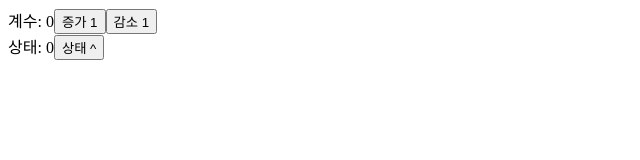
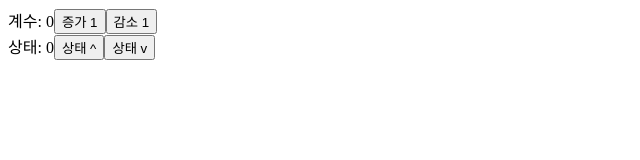
Before and after one commit to osparking/react_topic, a React (Vite) app: page / in a window 1280 px wide. Shown: the top 160 px of the page, without its empty margins (0-640 px from the left). Built offline with nearby package versions, Linux system fonts and the light colour scheme.

Commit message:
RHS of arrow function calls dispatch() - dec

```diff
--- a/src/App.jsx
+++ b/src/App.jsx
@@ -20,6 +20,9 @@ function App() {
       <button onClick={() => dispatch({ type: "inc", payload: 1 })}>
         상태 ^
       </button>
+      <button onClick={() => dispatch({ type: "dec", payload: 1 })}>
+        상태 v
+      </button>
     </div>
   );
 }
```
